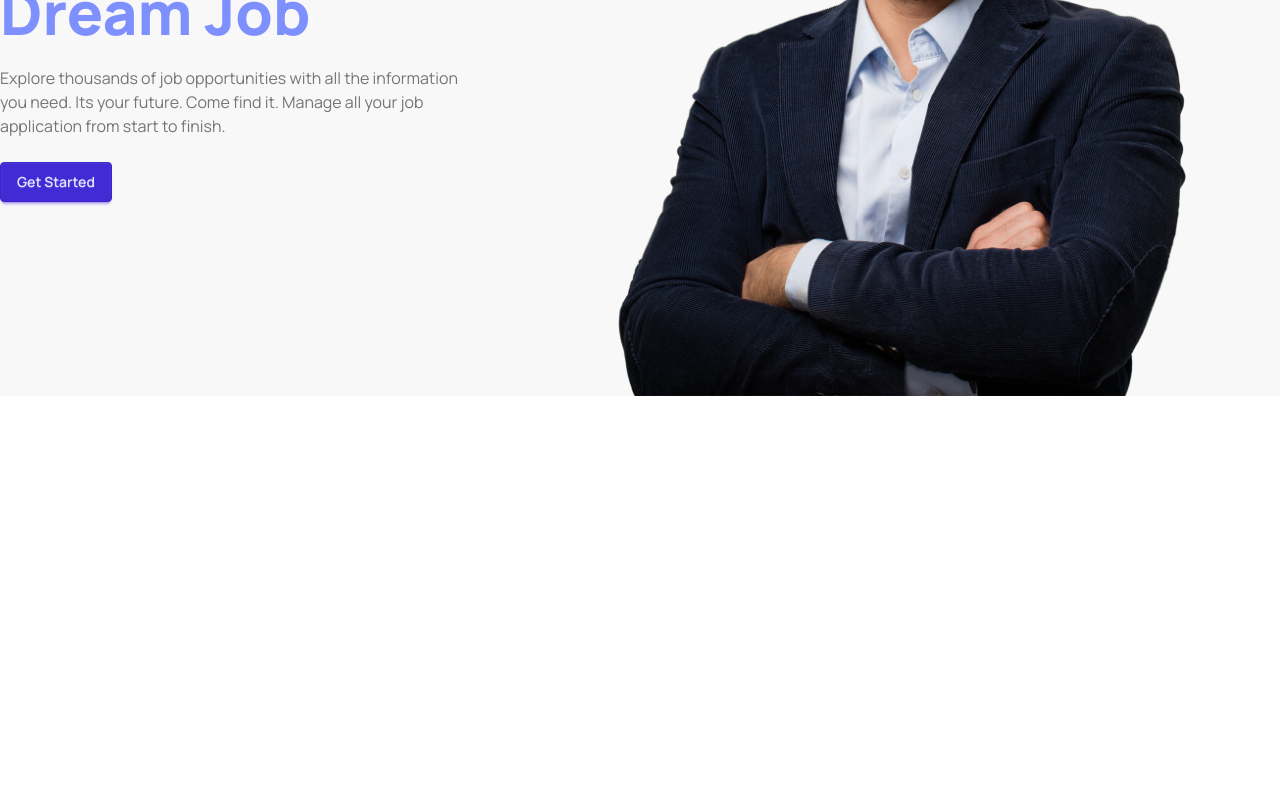
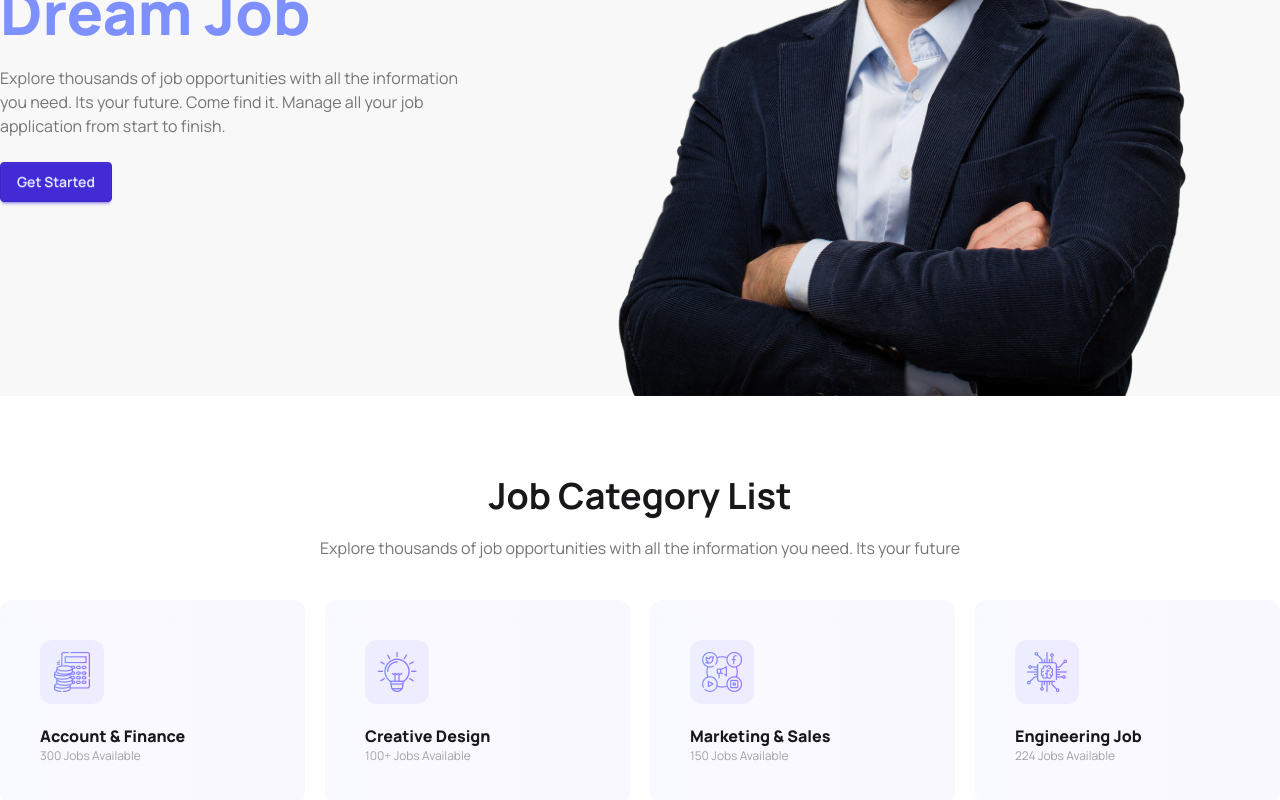
Before and after one commit to MD-Moniruzzaman-Arafat/web-project-13, a React (Vite) app: page / in a window 1280 px wide. Shown: the part 398-1198 px from the top of the page. Before the commit the page ends 800 px from the top, so only its background shows below. Built offline with nearby package versions, Linux system fonts and the light colour scheme.

Commit message:
jobCategoryList component design

```diff
--- /dev/null
+++ b/src/components/jobCategoryList/JobCategoryCard.jsx
@@ -0,0 +1,17 @@
+const JobCategoryCard = ({ image, title, description }) => {
+  return (
+    <>
+      <div className="bg-gradient-to-r from-[#7E90FE0D] to-[#9873FF0D] p-10 rounded-xl">
+        <img
+          src={image}
+          alt=""
+          className="bg-gradient-to-r from-[#7E90FE1A] to-[#9873FF1A] p-3 rounded-xl mb-5"
+        />
+        <h6 className="font-extrabold">{title}</h6>
+        <p className="text-xs text-[#A3A3A3]">{description}</p>
+      </div>
+    </>
+  );
+};
+
+export default JobCategoryCard;
--- /dev/null
+++ b/src/components/jobCategoryList/JobCategoryList.jsx
@@ -0,0 +1,45 @@
+import SectionTitle from "../sectionTitle/SectionTitle";
+import JobCategoryCard from "./JobCategoryCard";
+import accountIcon from "../../assets/icons/accounts.png";
+import creativeIcon from "../../assets/icons/creative.png";
+import marketingIcon from "../../assets/icons/marketing.png";
+import chipIcon from "../../assets/icons/chip.png";
+
+const JobCategoryList = () => {
+  return (
+    <>
+      <div className="my-20 container mx-auto">
+        <SectionTitle
+          title={"Job Category List"}
+          description={
+            "Explore thousands of job opportunities with all the information you need. Its your future"
+          }
+        />
+        <div className="grid grid-cols-1 lg:grid-cols-4 gap-5">
+          <JobCategoryCard
+            image={accountIcon}
+            title={"Account & Finance"}
+            description={"300 Jobs Available"}
+          />
+          <JobCategoryCard
+            image={creativeIcon}
+            title={"Creative Design"}
+            description={"100+ Jobs Available"}
+          />
+          <JobCategoryCard
+            image={marketingIcon}
+            title={"Marketing & Sales"}
+            description={"150 Jobs Available"}
+          />
+          <JobCategoryCard
+            image={chipIcon}
+            title={"Engineering Job"}
+            description={"224 Jobs Available"}
+          />
+        </div>
+      </div>
+    </>
+  );
+};
+
+export default JobCategoryList;
--- /dev/null
+++ b/src/components/sectionTitle/SectionTitle.jsx
@@ -0,0 +1,12 @@
+const SectionTitle = ({ title, description }) => {
+  return (
+    <>
+      <div className="text-center mb-10">
+        <h1 className="font-bold text-4xl mb-5">{title}</h1>
+        <p className="text-[#757575]">{description}</p>
+      </div>
+    </>
+  );
+};
+
+export default SectionTitle;
--- a/src/pages/Home.jsx
+++ b/src/pages/Home.jsx
@@ -1,9 +1,11 @@
 import Hero from "../components/hero/Hero";
+import JobCategoryList from "../components/jobCategoryList/JobCategoryList";
 
 const Home = () => {
   return (
     <>
       <Hero />
+      <JobCategoryList />
     </>
   );
 };
```
